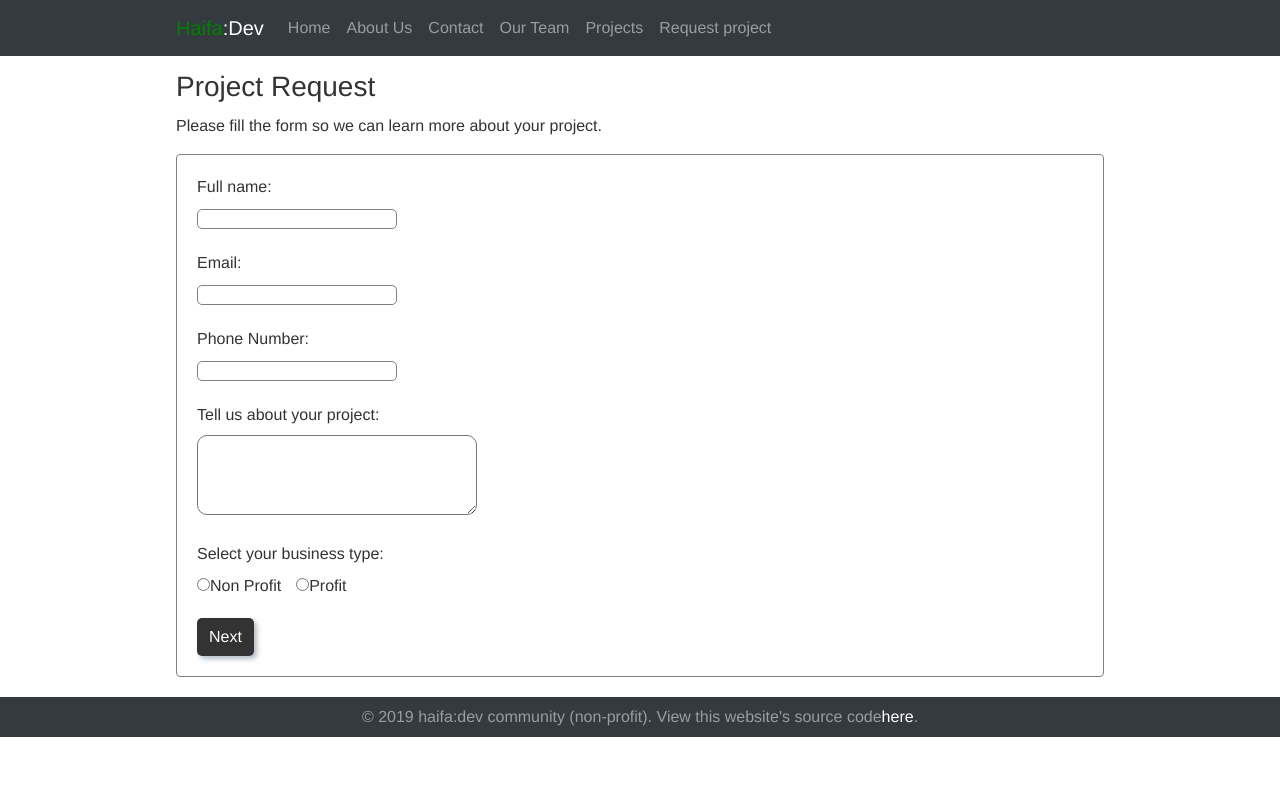
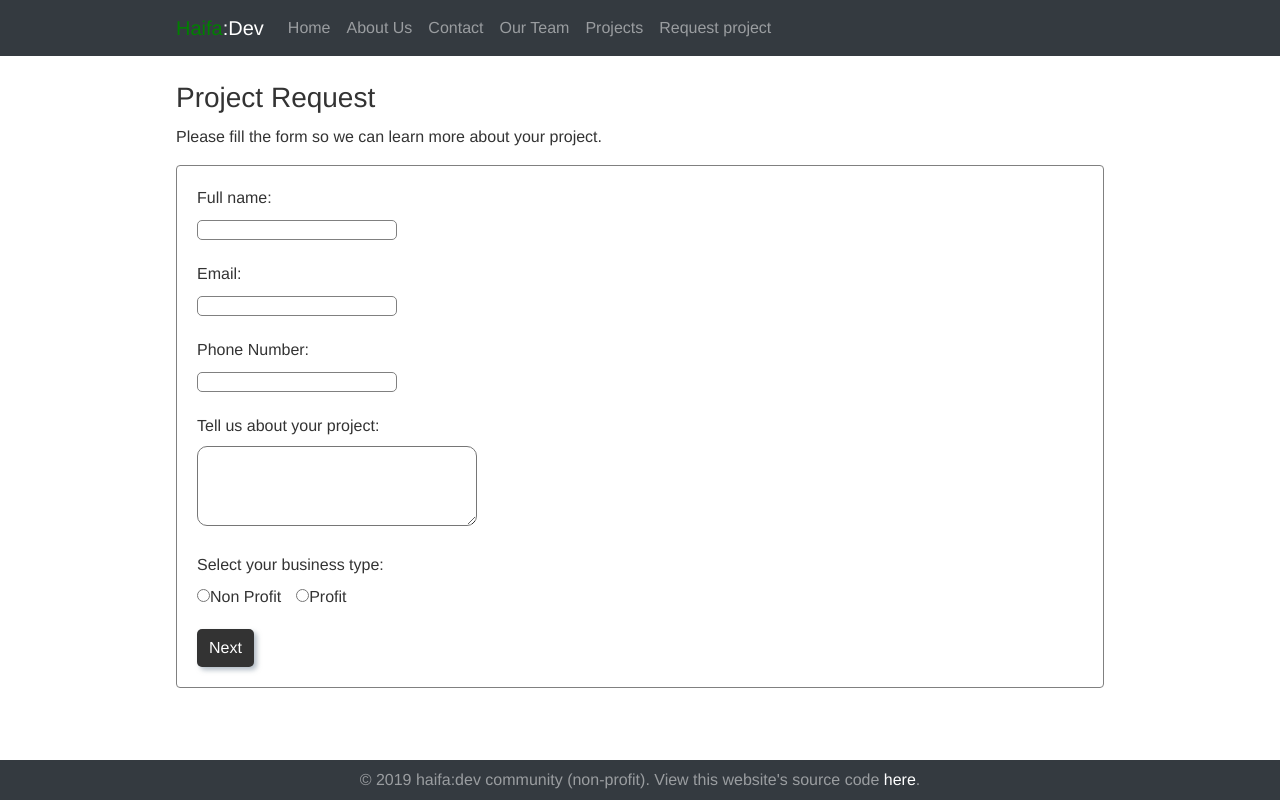
Before and after one commit to haifa-dev/official-website, a React (Create React App) app: page /ProjectRequest in a window 1280 px wide. Built offline with nearby package versions, Linux system fonts and the light colour scheme.

Commit message:
refactor footer with bootstrap

```diff
--- a/src/components/Footer/Footer.jsx
+++ b/src/components/Footer/Footer.jsx
@@ -2,10 +2,10 @@ import React from "react";
 import Navbar from "react-bootstrap/Navbar";
 
 const Footer = () => (
-  <Navbar as="footer" bg="dark" variant="dark" className="py-0">
+  <Navbar as="footer" bg="dark" variant="dark" className="py-0 footer">
     <Navbar.Text className="text-center mx-auto">
       © 2019 haifa:dev community (non-profit). View this website's source code
-      <a href="https://github.com/haifa-dev/haifa-dev-website">here</a>.
+      <a href="https://github.com/haifa-dev/haifa-dev-website"> here</a>.
     </Navbar.Text>
   </Navbar>
 );
--- a/src/stylesheets/global.scss
+++ b/src/stylesheets/global.scss
@@ -1,13 +1,27 @@
 @import 'variables_functions_mixins';
 @import 'reset.scss';
 
+html, body, #root {
+  height: 100%;
+}
+
 body {
   margin: 0;
-  padding: 45px 0 0 0;
   color: #333;
   font-family: 'Helvetica';
   -webkit-font-smoothing: antialiased;
   -moz-osx-font-smoothing: grayscale;
+}
+
+.pageContent {
+  height: 100%;
+  padding-top: 56px;
+  display: flex;
+  flex-direction: column;
+}
+
+.footer {
+  margin-top: auto;
 }
 
 code {
```
